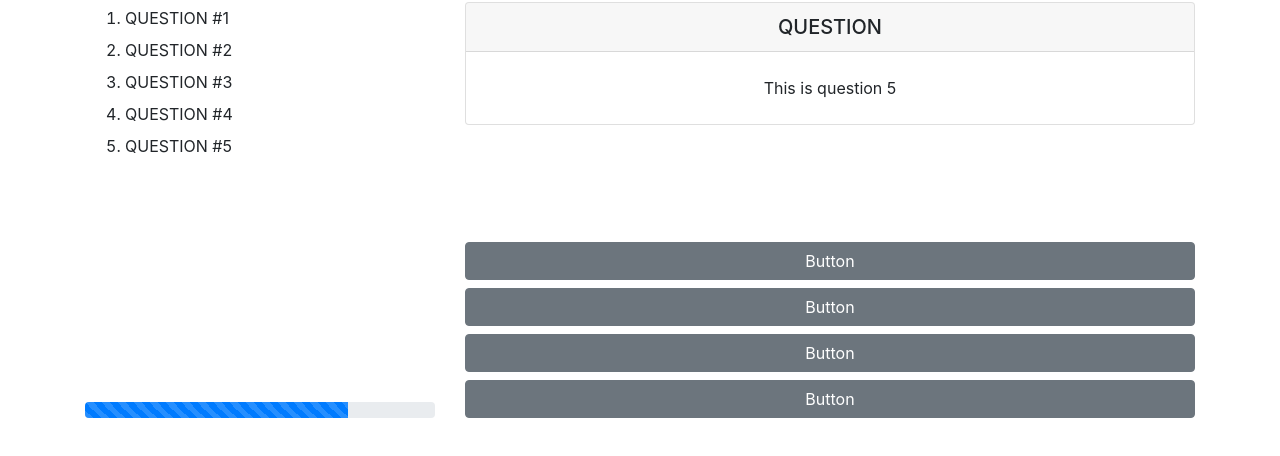
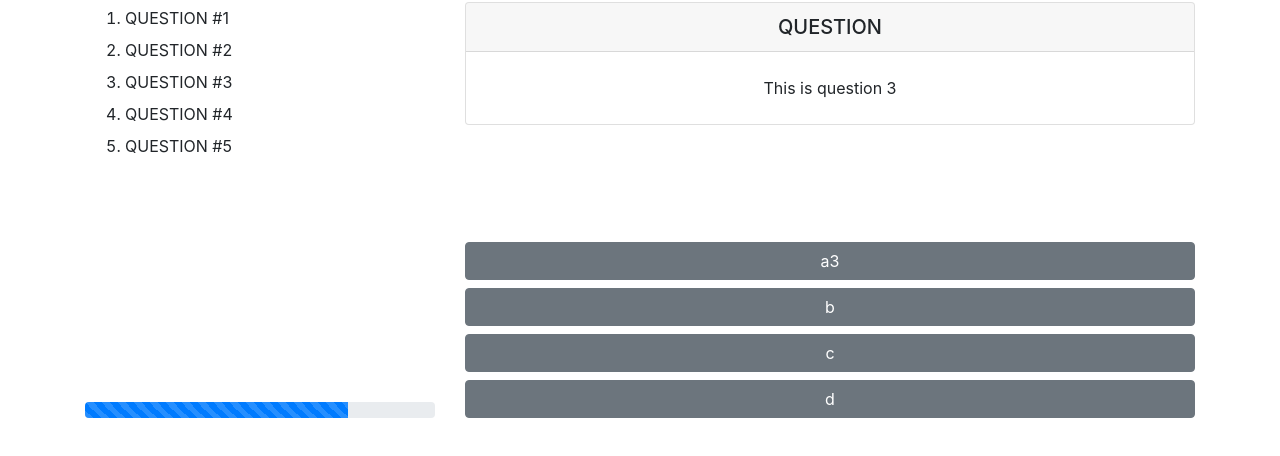
Before and after one commit to goodbyetonto/web-API-Code-Game, a plain HTML site: page index.html in a window 1280 px wide. Shown: the part 166-622 px from the top of the page. Drawn offline with nearby package versions, Linux system fonts and the light colour scheme.

Commit message:
assign answers to btn elements function

```diff
--- a/index.html
+++ b/index.html
@@ -60,16 +60,16 @@
 			</div>
 		</div>
 		<div class="col-md-8 answers">
-			<button type="button" class="btn btn-block btn-secondary">
+			<button type="button" class="btn btn-block btn-secondary" id="btn1">
 				Button
 			</button>
-			<button type="button" class="btn btn-block btn-secondary">
+			<button type="button" class="btn btn-block btn-secondary" id="btn2">
 				Button
 			</button>
-			<button type="button" class="btn btn-block btn-secondary">
+			<button type="button" class="btn btn-block btn-secondary" id="btn3">
 				Button
 			</button>
-			<button type="button" class="btn btn-secondary btn-block">
+			<button type="button" class="btn btn-secondary btn-block" id="btn4">
 				Button
 			</button>
 		</div>
--- a/script.js
+++ b/script.js
@@ -7,26 +7,68 @@
                 "This is question 3",
                 "This is question 4",
                 "This is question 5"],
-    answerArray1: ['a', 'b', 'c', 'd'],
-    answerArray2: ['a', 'b', 'c', 'd'],
-    answerArray3: ['a', 'b', 'c', 'd'],
-    answerArray4: ['a', 'b', 'c', 'd'],
-    answerArray5: ['a', 'b', 'c', 'd'],
+    answerArray: [['a1', 'b', 'c', 'd'],
+                 ['a2', 'b', 'c', 'd'],
+                 ['a3', 'b', 'c', 'd'],
+                 ['a4', 'b', 'c', 'd'],
+                 ['a5', 'b', 'c', 'd']],
 
     pickQuestion() {
         length = this.questionArray.length;
         for (i = 0; i < 5; i++){
             var question = document.getElementById('question');
-            randNum = Math.floor(Math.random() * (length - 1));
-            currentQ = this.questionArray[randNum];
-            question = question.innerHTML = currentQ;
-            this.questionArray.splice(randNum, 1);
-            console.log(this.questionArray);
-            length = this.questionArray.length;
+            randNum = Math.floor(Math.random() * (length--));
+            if (length == 1 && randNum == 1) {
+                currentQ = this.questionArray[0];
+                question.innerHTML = currentQ;
+                this.answers(0);
+            } else {
+                currentQ = this.questionArray[randNum];
+                question.innerHTML = currentQ;
+                this.answers(randNum);
+                this.questionArray.splice(randNum, 1);
+                console.log(this.questionArray);
+                length = this.questionArray.length;
+            }
         }
+    },
+
+    answers(x) {
+        var btn1 = document.getElementById('btn1');
+        var btn2 = document.getElementById('btn2');
+        var btn3 = document.getElementById('btn3');
+        var btn4 = document.getElementById('btn4');
+        btnArray = [btn1, btn2, btn3, btn4];
+        var counter = 0;
+        for (y of btnArray) {
+            y.innerHTML = this.answerArray[x][counter];
+            counter++;
+         }
+        this.answerArray.splice(x, 1);
     }
 }
+
+
 
 debugger
 console.log(qAndA.questionArray)
 qAndA.pickQuestion();
+
+
+// function shuffle(array) {
+//     var m = array.length, t, i;
+
+//     // While there remain elements to shuffle…
+//     while (m) {
+
+//       // Pick a remaining element…
+//       i = Math.floor(Math.random() * m--);
+
+//       // And swap it with the current element.
+//       t = array[m];
+//       array[m] = array[i];
+//       array[i] = t;
+//     }
+
+//     return array;
+//   }
```
